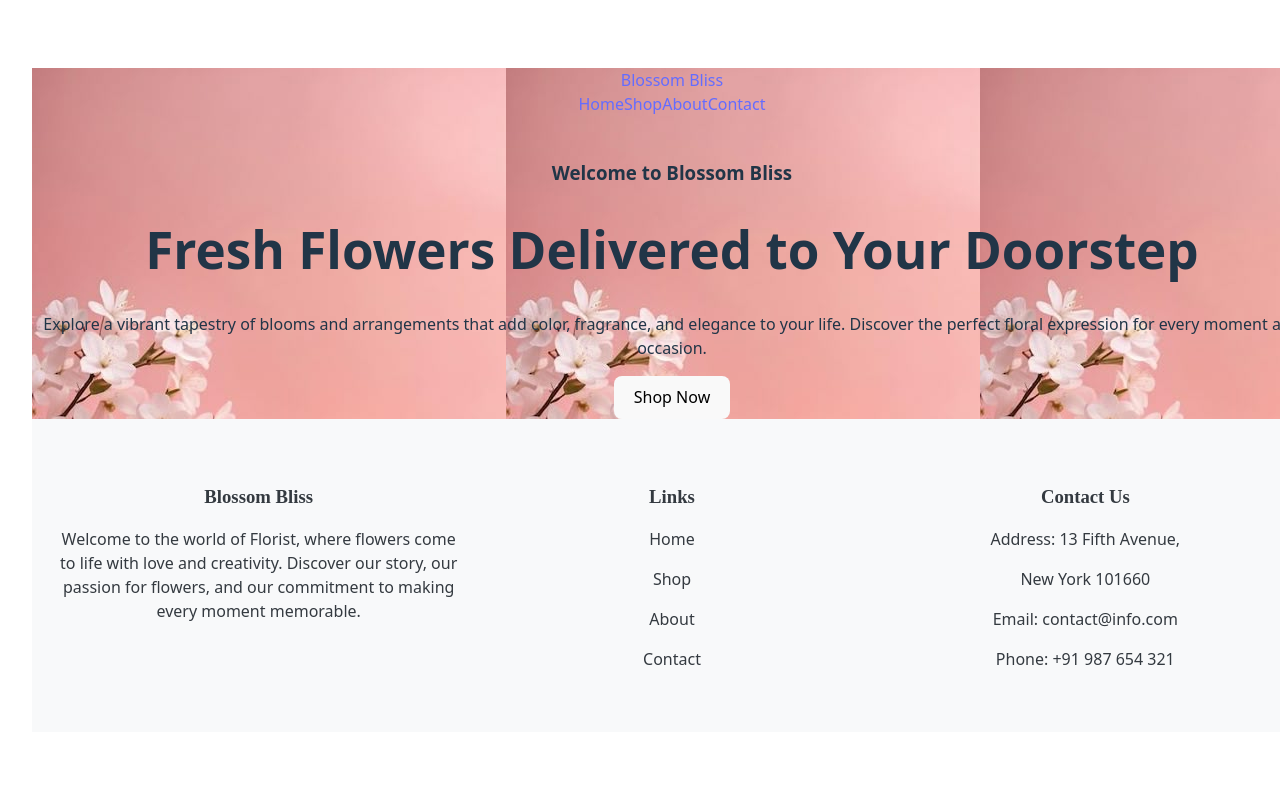
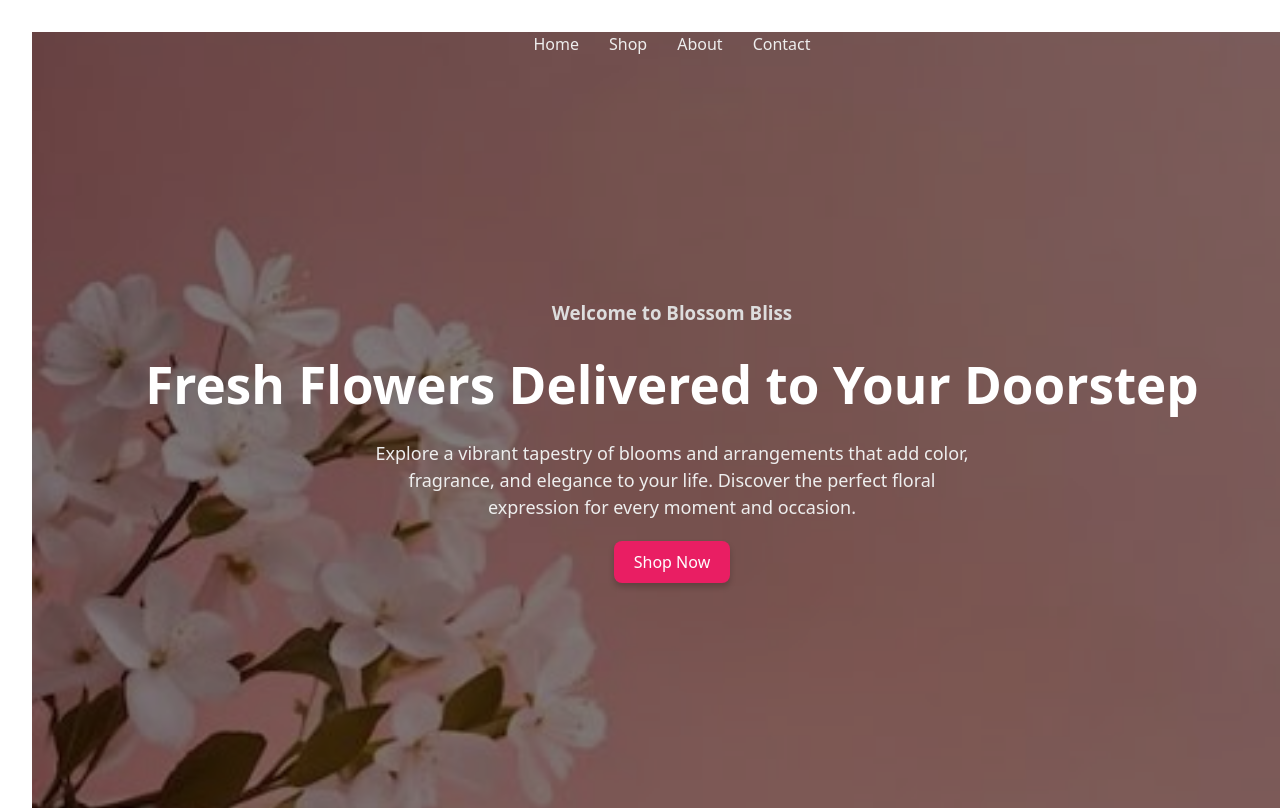
Before and after one commit to prajula255/blossom, a React (Vite) app: page /home in a window 1280 px wide. Shown: the top 808 px of the page. Built offline with nearby package versions, Linux system fonts and the light colour scheme.

Commit message:
homepage design updations

```diff
--- a/src/App.jsx
+++ b/src/App.jsx
@@ -12,10 +12,10 @@ function App() {
     <>
       <Router>
         <Routes>
-          <Route path='/login' element={<LoginPage />} />
+          <Route path='/' element={<LoginPage />} />
           <Route path='/register' element={<RegisterPage />} />
-          <Route path='/home' element={<HomePage/>}/>
-          <Route path='/contact' element={<ContactPage/>}/>
+          <Route path='/home' element={<HomePage />} />
+          <Route path='/contact' element={<ContactPage />} />
         </Routes>
       </Router>
     </>
--- a/src/components/navbar.jsx
+++ b/src/components/navbar.jsx
@@ -7,12 +7,21 @@ function NavEg() {
     <>
       <Navbar bg="dark" variant="dark">
         <Container>
-          <Navbar.Brand href>Blossom Bliss</Navbar.Brand>
+          {/* <Navbar.Brand href>Flower Shop</Navbar.Brand> */}
           <Nav className="me-auto">
-            <Nav.Link href="/home">Home</Nav.Link>
-            <Nav.Link href="/shop">Shop</Nav.Link>
-            <Nav.Link href="/about">About</Nav.Link>
-            <Nav.Link href="/contact">Contact</Nav.Link>
+            <Nav.Link href="/home" style={{
+              margin: '0 15px', color: '#eee',
+            }}>Home</Nav.Link>
+            <Nav.Link href="/shop" style={{
+              margin: '0 15px', color: '#eee',
+            }}>Shop</Nav.Link>
+            <Nav.Link href="/about" style={{
+              margin: '0 15px', color: '#eee',
+            }}>About</Nav.Link>
+            <Nav.Link href="/contact" style={{
+              margin: '0 15px', color: '#eee',
+            }}>Contact</Nav.Link>
+
 
           </Nav>
         </Container>
--- a/src/pages/home/homePage.jsx
+++ b/src/pages/home/homePage.jsx
@@ -6,24 +6,62 @@ import FooterEg from "../../components/footer";
 function HomePage() {
     return (
         <>
-            <div className="relative min-h-screen bg-cover bg-center text-white" style={{ backgroundImage: `url('/home.jpg')` }}>
-                <div className="absolute inset-0 bg-black bg-opacity-50"></div>
-                <div className="absolute top-0 left-0 w-full">
+            <div style={{
+                width: '100vw',
+                height: '100vh',
+                backgroundImage: `url('/home.jpg')`,
+                backgroundSize: 'cover',
+                backgroundPosition: 'center',
+                backgroundRepeat: 'no-repeat',
+                position: 'relative',
+                color: 'white'
+            }}>
+                <div style={{
+                    position: 'absolute',
+                    top: 0,
+                    left: 0,
+                    width: '100%',
+                    height: '100%',
+                    backgroundColor: 'rgba(0, 0, 0, 0.5)'
+                }}></div>
+
+                {/* Navbar */}
+                <div style={{ position: 'absolute', top: 0, left: 0, width: '100%' }}>
                     <NavEg />
                 </div>
 
-                <div className="relative flex flex-col items-center justify-center h-full text-center px-6">
-                    <h3 className=" text-gray-300">
-                        Welcome to Blossom Bliss
-                    </h3>
-                    <h1 className="font-bold leading-tight my-4">
-                        Fresh Flowers Delivered to Your Doorstep <br />
+                {/* Hero Content */}
+                <div style={{
+                    position: 'relative',
+                    display: 'flex',
+                    flexDirection: 'column',
+                    alignItems: 'center',
+                    justifyContent: 'center',
+                    height: '100%',
+                    textAlign: 'center',
+                    padding: '0 20px'
+                }}>
+                    <h3 style={{ color: '#ddd' }}>Welcome to Blossom Bliss</h3>
+                    <h1 style={{ fontWeight: 'bold', margin: '10px 0' }}>
+                        Fresh Flowers Delivered to Your Doorstep
                     </h1>
-                    <p className="text-lg text-gray-200 mb-6 max-w-2xl">
+                    <p style={{
+                        fontSize: '18px',
+                        color: '#eee',
+                        maxWidth: '600px',
+                        marginBottom: '20px'
+                    }}>
                         Explore a vibrant tapestry of blooms and arrangements that add color,
                         fragrance, and elegance to your life. Discover the perfect floral expression for every moment and occasion.
                     </p>
-                    <Button className="bg-pink-600 text-white px-6 py-3 rounded-lg shadow-md hover:bg-pink-700">
+                    <Button style={{
+                        backgroundColor: '#e91e63',
+                        color: 'white',
+                        padding: '10px 20px',
+                        borderRadius: '8px',
+                        boxShadow: '0 4px 6px rgba(0,0,0,0.2)',
+                        border: 'none'
+                    }}>
                         Shop Now
                     </Button>
                 </div>
--- a/src/pages/registeration/registerPage.jsx
+++ b/src/pages/registeration/registerPage.jsx
@@ -56,7 +56,7 @@ const RegisterPage = () => {
                 }}
             ></div>
 
-            <Container style={{ position: "relative"}}>
+            <Container style={{ position: "relative" }}>
                 <Row className="justify-content-center">
                     <Col md={5} sm={8}>
                         <div className="p-4 bg-white shadow-lg rounded-3 text-center">
@@ -120,7 +120,7 @@ const RegisterPage = () => {
                             </Form>
 
                             <p className="text-center mt-3 text-dark">
-                                Already have an account? <a href="/login" style={{ color: "#007bff", fontWeight: "bold" }}>Login</a>
+                                Already have an account? <a href="/" style={{ color: "#007bff", fontWeight: "bold" }}>Login</a>
                             </p>
                         </div>
                     </Col>
```
Also changed, not shown: src/components/footer.jsx (+9 -11 lines).
